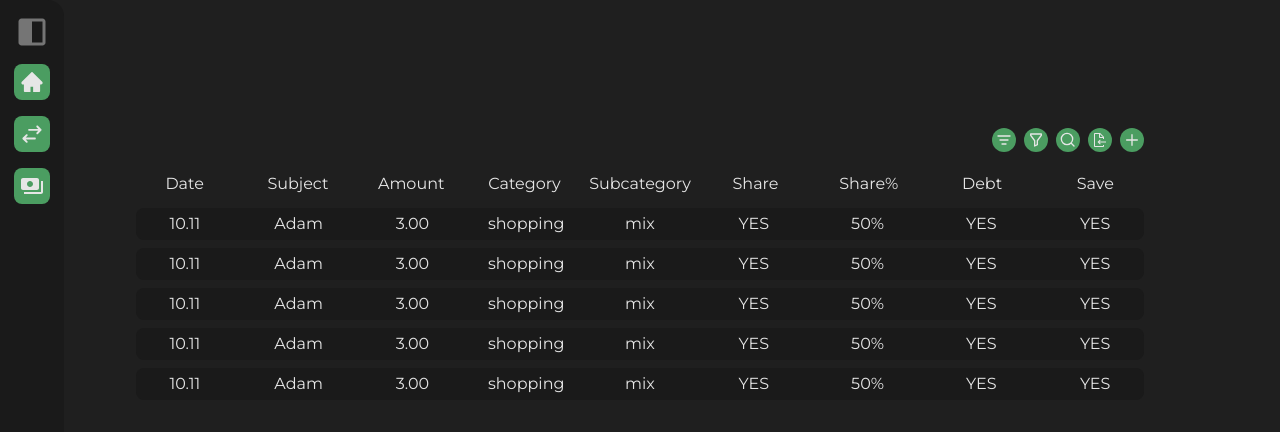
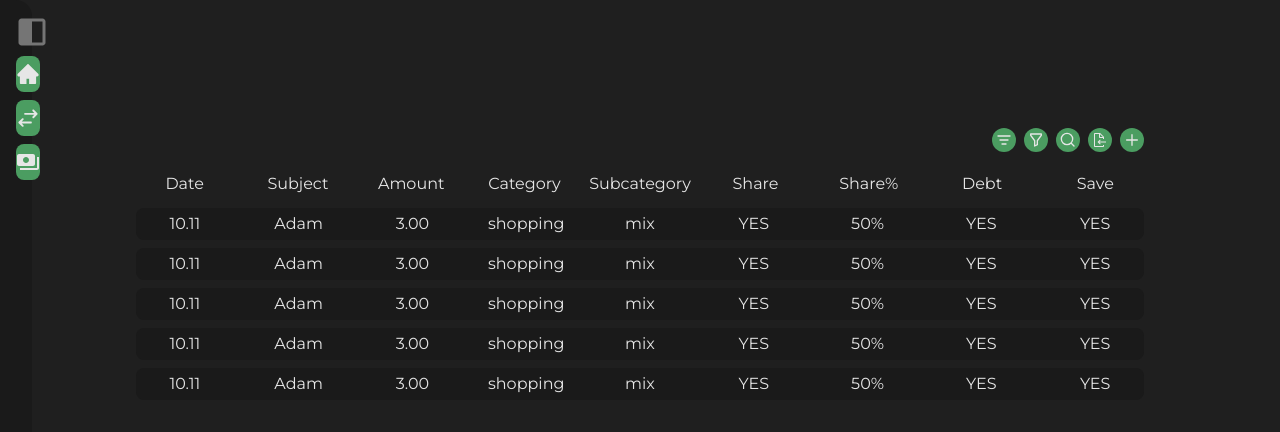
Before and after one commit to Haskuaer/personal_finance_app, a React (Vite) app in the folder client/: page /transactions in a window 1280 px wide. Shown: the top 432 px of the page. Built offline with nearby package versions, Linux system fonts and the light colour scheme.

Commit message:
Created single component for logic and classes, added new components for elements

```diff
--- a/client/package.json
+++ b/client/package.json
@@ -10,6 +10,7 @@
     "preview": "vite preview"
   },
   "dependencies": {
+    "classnames": "^2.5.1",
     "react": "^19.3.1",
     "react-dom": "^19.3.1"
   },
--- /dev/null
+++ b/client/src/components/Buttons/Button.jsx
@@ -0,0 +1,17 @@
+import classNames from 'classnames/bind'
+import styles from './Button.module.css'
+
+const cx = classNames.bind(styles);
+
+export default function Button(props) {
+
+    const { href, text, icon, alt, type } = props
+
+    return (
+        <a href={href}
+            className={cx('primary', type)} >
+            { icon && <img src={icon} alt={alt ?? ''} /> }
+            {text}
+        </a>
+    )
+}
--- /dev/null
+++ b/client/src/components/Buttons/Button.module.css
@@ -0,0 +1,27 @@
+/* PRIMARY */
+
+.primary {
+    width: 100%;
+    display: flex;
+    align-items: center;
+    gap: var(--sm);
+    padding: var(--xs) var(--md);
+    border-radius: var(--xs);
+    cursor: pointer;
+    transition: 0.5s ease;
+}
+
+.primary:hover {
+    background-color: var(--color-primary);
+}
+
+.primary img {
+    width: var(--md);
+    height: var(--md);
+}
+
+/* SQUARE */
+
+.square {
+    padding: var(--xs);
+}
--- a/client/src/components/Buttons/HiddenMenuButton/HiddenMenuButton.jsx
+++ b/client/src/components/Buttons/HiddenMenuButton/HiddenMenuButton.jsx
@@ -1,8 +1,6 @@
 import styles from './HiddenMenuButton.module.css'
 
 export default function HiddenMenuButton(props) {
-
-    console.log(props.image)
 
     return (
         <a className={styles.hiddenMenuButton} href={props.href}>
--- /dev/null
+++ b/client/src/components/Menu/Collapsed.jsx
@@ -0,0 +1,14 @@
+import SidebarButton from '@components/Buttons/SidebarButton/SidebarButton.jsx'
+import HiddenMenuButton from '@components/Buttons/HiddenMenuButton/HiddenMenuButton.jsx'
+import images from '@assets/icons/index.js'
+
+export default function Collapsed() {
+    return(
+        <ul>
+            <li><SidebarButton image={images.sidebar} /></li>
+            <li><HiddenMenuButton image={images.home} /></li>
+            <li><HiddenMenuButton image={images.transaction} /></li>
+            <li><HiddenMenuButton image={images.settlements} /></li>
+        </ul>
+    )
+}
--- /dev/null
+++ b/client/src/components/Menu/Expanded.jsx
@@ -0,0 +1,18 @@
+import SidebarButton from '@components/Buttons/SidebarButton/SidebarButton.jsx'
+import Button from '@components/Buttons/Button.jsx'
+
+export default function Expanded() {
+    return (
+        <>
+            <section className={styles.sidebarSection}>
+                <SidebarButton />
+            </section>
+            <section className={styles.searchSection}>
+                <img src={images.search} alt="search icon"></img>
+            </section>
+            <ul>
+                <li><Button href="#" text="Home" icon={images.home} alt="home icon" /></li>
+            </ul>
+        </>
+    )
+}
--- /dev/null
+++ b/client/src/components/Menu/Menu.jsx
@@ -0,0 +1,26 @@
+import classNames from 'classnames/bind'
+import styles from './Menu.module.css'
+import images from '@assets/icons/index.js'
+import { useContext } from 'react'
+import { MenuContext } from '@contexts/MenuContext.js'
+import Expanded from './Expanded.jsx'
+import Collapsed from './Collapsed.jsx'
+import Button from '@components/Buttons/Button.jsx'
+import SidebarButton from '@components/Buttons/SidebarButton/SidebarButton.jsx'
+
+const cx = classNames.bind(styles);
+
+export default function MenuOpen() {
+
+    const { isMenuOpen } = useContext(MenuContext);
+
+    return(
+        <nav className={cx('menu', {
+            expanded: isMenuOpen,
+            collapsed: !isMenuOpen
+            })}>
+
+            {isMenuOpen ? <Expanded /> : <Collapsed />}
+        </nav>
+    )
+}
--- /dev/null
+++ b/client/src/components/Menu/Menu.module.css
@@ -0,0 +1,61 @@
+.menu {
+    position: absolute;
+    left: 0;
+    z-index: 1;
+    height: 100vh;
+    display: flex;
+    flex-direction: column;
+    align-items: center;
+    gap: var(--md);
+    padding: var(--md);
+    background-color: var(--color-accent-dark);
+    border-top-right-radius: var(--md);
+    border-bottom-right-radius: var(--md);
+}
+
+.menu ul {
+    width: 100%;
+    display: flex;
+    flex-direction: column;
+    align-items: center;
+    gap: var(--sm);
+    list-style-type: none;
+}
+
+.menu ul li {
+    width: 100%;
+    display: flex;
+}
+
+/* HIDDEN */
+
+.collapsed {
+    width: 32px;
+}
+
+
+/* OPEN */
+
+.expanded {
+    width: 300px;
+}
+
+.sidebarSection {
+    width: 100%;
+    display: flex;
+    justify-content: end;
+    align-items: center;
+}
+
+.searchSection {
+    width: 100%;
+    display: flex;
+    align-items: center;
+    padding: 0 var(--sm);
+    background-color: var(--color-accent-dark2);
+    border-radius: var(--xs);
+}
+
+.menuOptions {
+
+}
--- a/client/src/pages/Transactions/Transactions.jsx
+++ b/client/src/pages/Transactions/Transactions.jsx
@@ -1,7 +1,8 @@
 import { useState } from 'react'
 import { MenuContext } from '@contexts/MenuContext.js'
-import MenuHidden from '@components/Menu/Hidden/MenuHidden.jsx';
-import MenuOpen from '@components/Menu/Open/MenuOpen.jsx'
+// import MenuHidden from '@components/Menu/Hidden/MenuHidden.jsx';
+// import MenuOpen from '@components/Menu/Open/MenuOpen.jsx'
+import Menu from '@components/Menu/Menu.jsx'
 import ActionButton from '@components/Buttons/ActionButton/ActionButton.jsx'
 import TransactionComponents from './components/index.js'
 import styles from './Transactions.module.css'
@@ -20,7 +21,7 @@ export default function Transactions() {
     return (
         <div className="container">
             <MenuContext.Provider value={{ isMenuOpen, setIsMenuOpen }}>
-                {openMenu(isMenuOpen)}
+                <Menu />
             </MenuContext.Provider>
             <main className="main-section">
                 <section className={styles.actionSection}>
```
Also changed, not shown: client/src/pages/Home.jsx (line endings or trailing spaces), 2 other files (tests, documents, lock files or other folders).
